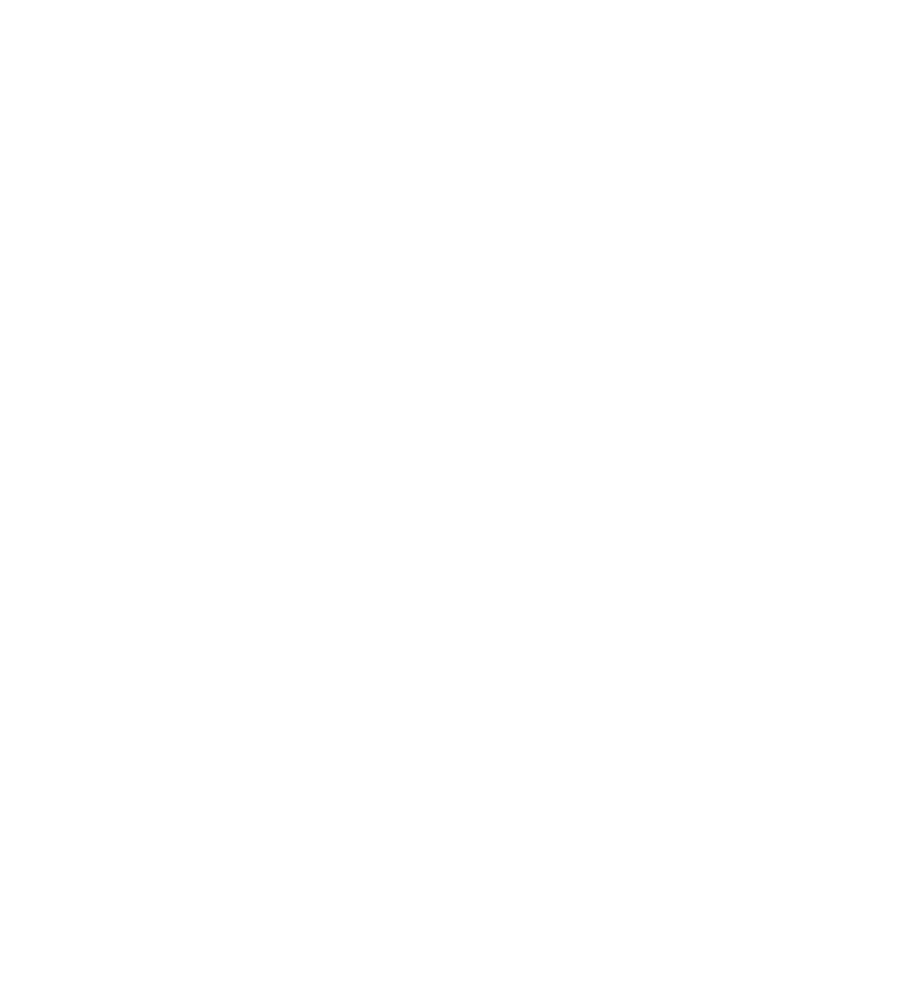
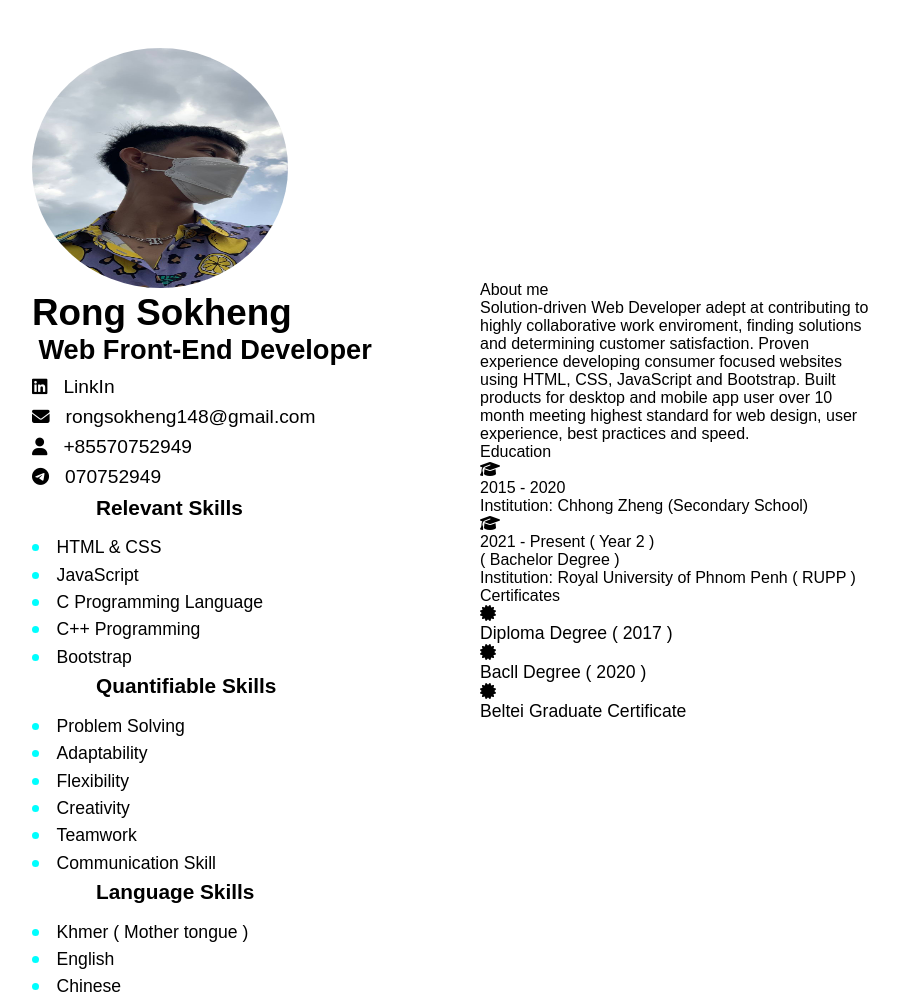
Before and after one commit to HENG148/My-Portfolio, a plain HTML site: page Cv.html in a window 1280 px wide. Shown: the whole page, without its empty margins (200-1099 px from the left). Before the commit the page ends 800 px from the top, so only its background shows below. Drawn offline with nearby package versions, Linux system fonts and the light colour scheme.

Commit message:
first commit

```diff
--- a/Cv.html
+++ b/Cv.html
@@ -0,0 +1,244 @@
+<!DOCTYPE html>
+<html lang="en">
+	<head>
+		<meta charset="UTF-8" />
+		<meta http-equiv="X-UA-Compatible" content="IE=edge" />
+		<meta name="viewport" content="width=device-width, initial-scale=1.0" />
+		<script
+			src="https://kit.fontawesome.com/972c80367a.js"
+			crossorigin="anonymous"
+		></script>
+		<!-- Option 1: Include in HTML -->
+		<link
+			rel="stylesheet"
+			href="https://cdn.jsdelivr.net/npm/bootstrap-icons@1.3.0/font/bootstrap-icons.css"
+		/>
+		<script
+			src="https://cdn.jsdelivr.net/npm/bootstrap@5.3.0-alpha2/dist/js/bootstrap.bundle.min.js"
+			integrity="sha384-qKXV1j0HvMUeCBQ+QVp7JcfGl760yU08IQ+GpUo5hlbpg51QRiuqHAJz8+BrxE/N"
+			crossorigin="anonymous"
+		></script>
+		<link rel="stylesheet" href="css/cv.css" />
+		<title>Curriculum Vitae</title>
+	</head>
+	<body>
+		<div class="container">
+			<div class="main-container">
+				<div class="cv">
+					<div class="left-side">
+						<div class="left-side-img">
+							<img
+								class="my-img"
+								src="Img/me/photo_2023-03-13_12-24-05.jpg"
+								alt="myprf"
+							/>
+
+							<div class="my-name">
+								<p class="name">Rong Sokheng</p>
+								<p class="majoring">Web Front-End Developer</p>
+							</div>
+						</div>
+
+						<div class="contect-info">
+							<div class="contect-link">
+								<div class="link">
+									<i class="fa-brands fa-linkedin"></i>
+									<a
+										href="https://www.linkedin.com/in/rong-sokheng-a20512258/"
+										title="LinkIn"
+									>
+										LinkIn
+									</a>
+								</div>
+
+								<div class="link">
+									<i class="fa-solid fa-envelope"></i>
+									<a href="rongsokheng148@gmail.com" title="Email">
+										rongsokheng148@gmail.com
+									</a>
+								</div>
+
+								<div class="link">
+									<i class="fa-solid fa-user"></i>
+									<a href="#" title="Telephone"> +85570752949 </a>
+								</div>
+
+								<div class="link">
+									<i class="fa-brands fa-telegram"></i>
+									<a href="https://t.me/HenGApril" title="Telegram"
+										>070752949</a
+									>
+								</div>
+							</div>
+						</div>
+
+						<div class="relevant">
+							<div class="skill-title">
+								<p>Relevant Skills</p>
+							</div>
+
+							<div class="relevant-skill">
+								<div class="my-relevant">
+									<div class="all-skill-content"></div>
+									<p class="relevant-text">HTML & CSS</p>
+								</div>
+
+								<div class="my-relevant">
+									<div class="all-skill-content"></div>
+									<p class="relevant-text">JavaScript</p>
+								</div>
+
+								<div class="my-relevant">
+									<div class="all-skill-content"></div>
+									<p class="relevant-text">C Programming Language</p>
+								</div>
+
+								<div class="my-relevant">
+									<div class="all-skill-content"></div>
+									<p class="relevant-text">C++ Programming</p>
+								</div>
+
+								<div class="my-relevant">
+									<div class="all-skill-content"></div>
+									<p class="relevant-text">Bootstrap</p>
+								</div>
+							</div>
+						</div>
+
+						<div class="quantifiable">
+							<div class="skill-title">
+								<p>Quantifiable Skills</p>
+							</div>
+
+							<div class="quantifiable-skill">
+								<div class="my-quantifiable">
+									<div class="all-skill-content"></div>
+									<p class="quantifiable-text">Problem Solving</p>
+								</div>
+
+								<div class="my-quantifiable">
+									<div class="all-skill-content"></div>
+									<p class="quantifiable-text">Adaptability</p>
+								</div>
+
+								<div class="my-quantifiable">
+									<div class="all-skill-content"></div>
+									<p class="quantifiable-text">Flexibility</p>
+								</div>
+
+								<div class="my-quantifiable">
+									<div class="all-skill-content"></div>
+									<p class="quantifiable-text">Creativity</p>
+								</div>
+
+								<div class="my-quantifiable">
+									<div class="all-skill-content"></div>
+									<p class="quantifiable-text">Teamwork</p>
+								</div>
+
+								<div class="my-quantifiable">
+									<div class="all-skill-content"></div>
+									<p class="quantifiable-text">Communication Skill</p>
+								</div>
+							</div>
+						</div>
+
+						<div class="footer-content"></div>
+
+						<div class="language">
+							<div class="skill-title">
+								<p>Language Skills</p>
+							</div>
+
+							<div class="language-skill">
+								<div class="all-skill-content"></div>
+								<p class="language-text">Khmer ( Mother tongue )</p>
+							</div>
+
+							<div class="language-skill">
+								<div class="all-skill-content"></div>
+								<p class="language-text">English</p>
+							</div>
+
+							<div class="language-skill">
+								<div class="all-skill-content"></div>
+								<p class="language-text">Chinese</p>
+							</div>
+						</div>
+					</div>
+				</div>
+			</div>
+
+			<div class="cv-1">
+				<div class="right-side">
+					<div class="about-me-text">
+						<p>About me</p>
+
+						<div class="intro-about-me">
+							<div class="intro-content"></div>
+							<p>
+								Solution-driven Web Developer adept at contributing to highly
+								collaborative work enviroment, finding solutions and determining
+								customer satisfaction. Proven experience developing consumer
+								focused websites using HTML, CSS, JavaScript and Bootstrap.
+								Built products for desktop and mobile app user over 10 month
+								meeting highest standard for web design, user experience, best
+								practices and speed.
+							</p>
+						</div>
+					</div>
+
+					<div class="education">
+						<div class="education-title">
+							<p>Education</p>
+						</div>
+
+						<div class="education-history">
+							<div class="education-his">
+								<i class="fa-solid fa-graduation-cap"></i>
+								<p>2015 - 2020</p>
+								<div class="edu-text">
+									<p>Institution: Chhong Zheng (Secondary School)</p>
+								</div>
+							</div>
+
+							<div class="education-his">
+								<i class="fa-solid fa-graduation-cap"></i>
+								<p>2021 - Present ( Year 2 )</p>
+								<div class="edu-text">
+									<p>( Bachelor Degree )</p>
+									<div class="rupp">
+										<p>Institution: Royal University of Phnom Penh ( RUPP )</p>
+									</div>
+								</div>
+							</div>
+						</div>
+					</div>
+
+					<div class="certificate">
+						<div class="certificate-title">
+							<p>Certificates</p>
+						</div>
+
+						<div class="certificate-intro">
+							<div class="my-certificate">
+								<i class="fa-solid fa-certificate"></i>
+								<p>Diploma Degree ( 2017 )</p>
+							</div>
+
+							<div class="my-certificate">
+								<i class="fa-solid fa-certificate"></i>
+								<p>Bacll Degree ( 2020 )</p>
+							</div>
+
+							<div class="my-certificate">
+								<i class="fa-solid fa-certificate"></i>
+								<p>Beltei Graduate Certificate</p>
+							</div>
+						</div>
+					</div>
+				</div>
+			</div>
+		</div>
+	</body>
+</html>
--- a/css/cv.css
+++ b/css/cv.css
@@ -2,9 +2,124 @@
 	margin: 0;
 	padding: 0;
 	box-sizing: border-box;
+	font-family: "open-sans", sans-serif;
 }
 
-/* .cv embed {
-	width: 120rem;
-	height: 150rem;
-} */
+.container {
+	display: flex;
+	align-items: center;
+	justify-content: center;
+}
+
+.left-side {
+	width: 30rem;
+	/* background-color: #0517b3; */
+	padding-left: 2rem;
+	padding-top: 3rem;
+}
+
+.my-img {
+	width: 16rem;
+	height: 15rem;
+	border-radius: 50%;
+}
+.my-name {
+	font-family: "open-sans", sans-serif;
+	gap: 1.1rem;
+}
+
+.name {
+	font-size: 2.3rem;
+	font-weight: bold;
+	color: #000;
+}
+
+.majoring {
+	font-size: 1.7rem;
+	font-weight: bold;
+	color: #000;
+	padding-left: 0.4rem;
+	padding-bottom: 0.6rem;
+}
+
+.all-skill-content {
+	width: 7px;
+	height: 7px;
+	border-radius: 50%;
+	background-color: aqua;
+}
+
+.link {
+	display: flex;
+	align-items: center;
+	gap: 01rem;
+	padding-bottom: 0.5rem;
+}
+
+.link i {
+	font-size: 1.1rem;
+}
+
+.link a,
+.link a:link,
+.link a:visited {
+	font-size: 1.2rem;
+	color: #000;
+	text-decoration: none;
+}
+
+.link a:hover,
+.link a:active {
+	color: #2d37ed;
+	/* font-weight: bold; */
+	text-decoration: underline solid #2d37ed;
+}
+
+.my-relevant {
+	display: flex;
+	align-items: center;
+	gap: 1.1rem;
+	padding-bottom: 0.4rem;
+}
+
+.my-relevant p {
+	font-size: 1.1rem;
+}
+
+.my-quantifiable {
+	display: flex;
+	align-items: center;
+	gap: 1.1rem;
+	padding-bottom: 0.4rem;
+}
+
+.my-quantifiable p {
+	font-size: 1.1rem;
+}
+
+.language-skill {
+	display: flex;
+	align-items: center;
+	gap: 1.1rem;
+	padding-bottom: 0.4rem;
+}
+
+.language-skill p {
+	font-size: 1.1rem;
+}
+
+.skill-title p {
+	font-size: 1.05rem;
+	font-weight: bold;
+	font-size: 1.3rem;
+	padding-left: 4rem;
+	padding-bottom: 1.1rem;
+}
+
+.intro-about-me p {
+	width: 25rem;
+}
+
+.my-certificate p {
+	font-size: 1.1rem;
+}
```
Also changed, not shown: css/index.css (+29 -1 lines), index.html (+12 -0 lines), Img/rating-star/360_F_274864312_uNlm9yCpdViwKzHkCp0sOBrmJFN0pKAa.jpg (added), Img/rating-star/360_F_335919003_TH0ZtHZZ5QGT34n1NcQXzRGvz4Pthg11.jpg (added), Img/rating-star/five-star-rating-vector.jpg (added), Img/rating-star/two-24181_1280.webp (added).
